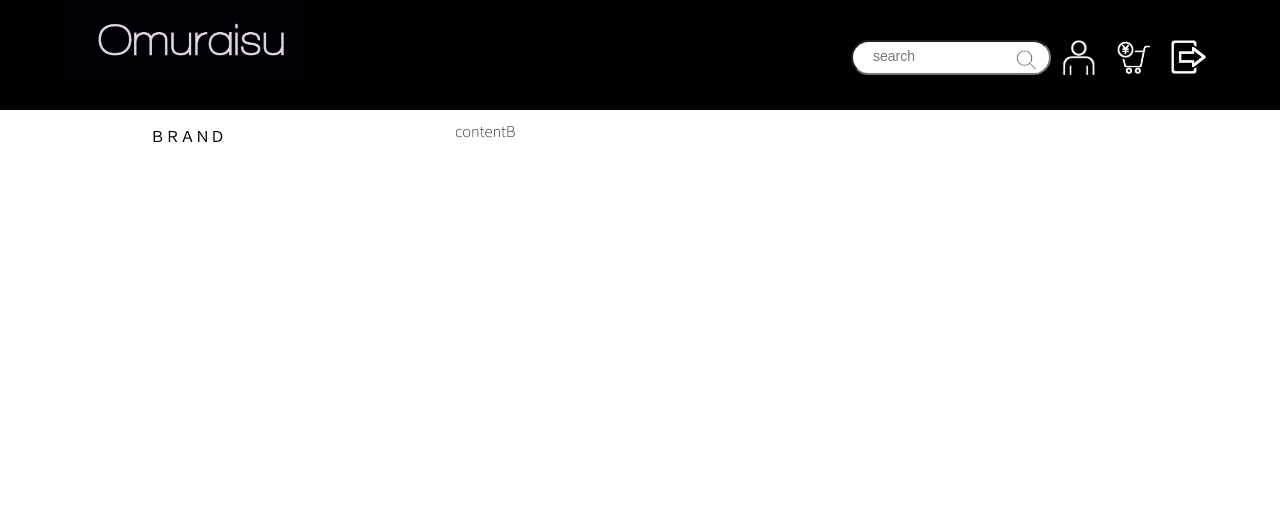
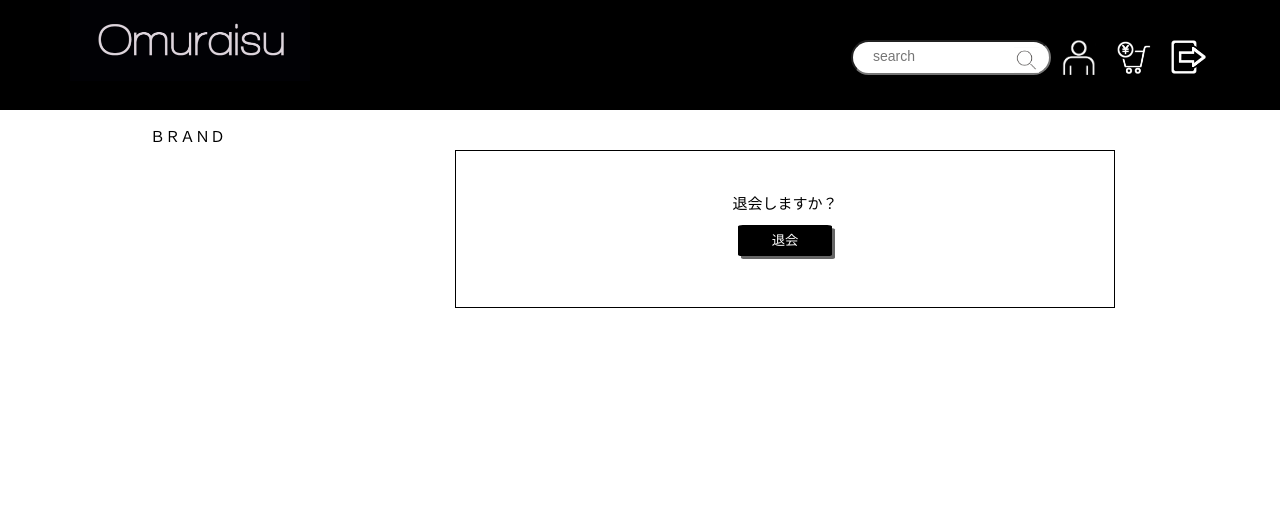
Before and after one commit to Aso2001392/ECsite, a PHP site: page /userrempaval-in.php in a window 1280 px wide. Shown: the top 507 px of the page. Run offline with PHP 8.4, Linux system fonts and the light colour scheme; data that the repository does not hold is empty.

Commit message:
退会大雑把に作成

```diff
--- a/PHP/userrempaval-in.php
+++ b/PHP/userrempaval-in.php
@@ -6,7 +6,12 @@
 
         <!-- メイン画面 -->
         <div class="contentB">
-            contentB
+            <div class="box">
+                <form action="userrempaval-out.php" method="post">
+                    <p>退会しますか？</p>
+                    <button type="submit" name="action" value="send" class="button">退会</button>
+                </form>
+            </div>
         </div>
     </div>
 <?php require 'css/footer.php'; ?>
```
Also changed, not shown: PHP/userrempaval-out.php (+11 -1 lines).
